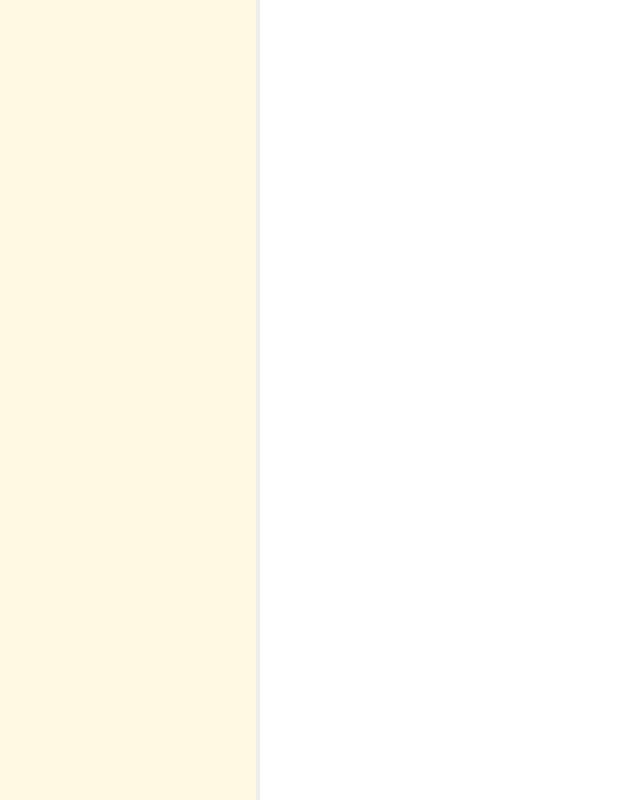
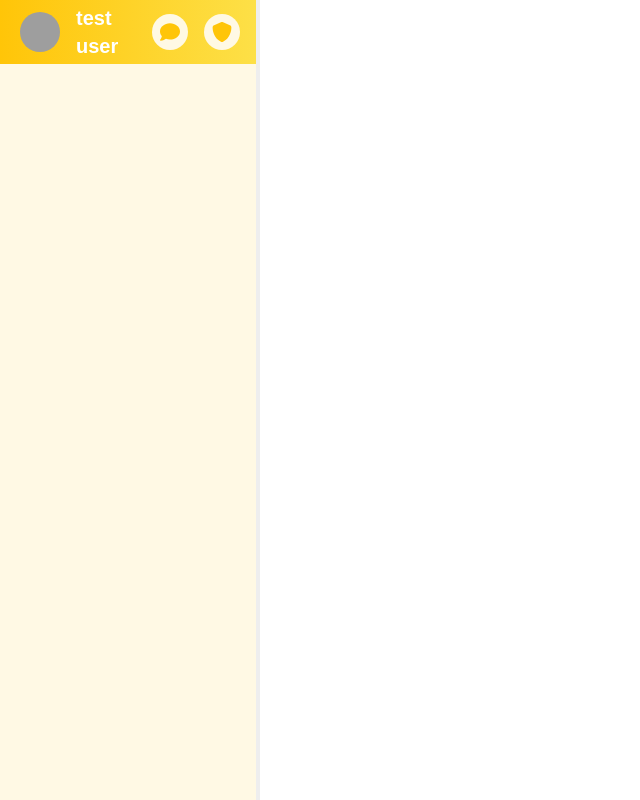
Before and after one commit to gheodn43/petmatch-app, a Next.js app: page /home in a window 1280 px wide. Shown: the whole page, without its empty margins (0-640 px from the left). Built offline with nearby package versions, Linux system fonts and the light colour scheme; grey boxes are pictures that could not be loaded; a web font is replaced by a local one.

Commit message:
add SideHeader in homepage

```diff
--- a/package.json
+++ b/package.json
@@ -10,6 +10,9 @@
   },
   "dependencies": {
     "@aws-sdk/client-dynamodb": "^3.651.1",
+    "@fortawesome/fontawesome-svg-core": "^6.6.0",
+    "@fortawesome/free-solid-svg-icons": "^6.6.0",
+    "@fortawesome/react-fontawesome": "^0.2.2",
     "@headlessui/react": "^2.1.8",
     "@react-oauth/google": "^0.12.1",
     "autoprefixer": "^10.4.20",
@@ -19,6 +22,7 @@
     "cookie": "^0.6.0",
     "cors": "^2.8.5",
     "dotenv": "^16.4.5",
+    "fontawesome": "^5.6.3",
     "jsonwebtoken": "^9.0.2",
     "jwt-decode": "^4.0.0",
     "next": "14.2.11",
--- a/src/app/api/auth/login/route.ts
+++ b/src/app/api/auth/login/route.ts
@@ -61,7 +61,7 @@ export async function POST(req: Request) {
     const accessTokenCookie = cookie.serialize('access_token', accessToken, {
       httpOnly: true,
       secure: process.env.NODE_ENV === 'production',
-      maxAge: 3600 * 24 * 7, // 1 tuần
+      maxAge: 3600 * 24 * 7,
       path: '/',
     });
 
@@ -71,7 +71,7 @@ export async function POST(req: Request) {
       user_name: user_name
     }), {
       secure: process.env.NODE_ENV === 'production',
-      maxAge: 3600 * 24 * 7, // 1 tuần
+      maxAge: 3600 * 24 * 7,
       path: '/',
     });
 
--- /dev/null
+++ b/src/app/home/@side/layout.tsx
@@ -0,0 +1,12 @@
+import React from "react";
+import SideHeader from "@/components/headers/sideHeader";
+export default function SideLayout({
+    children
+}: {
+    children: React.ReactNode
+}) {
+    return <>
+        <SideHeader/>
+        {children}
+    </>
+}
--- a/src/app/layout.tsx
+++ b/src/app/layout.tsx
@@ -1,7 +1,10 @@
 import type { Metadata } from "next";
 import { GoogleOAuthProvider } from '@react-oauth/google';
 import { Jomhuria } from 'next/font/google'
+import { config } from '@fortawesome/fontawesome-svg-core';
+import '@fortawesome/fontawesome-svg-core/styles.css';
 import "./globals.css";
+config.autoAddCss = false;
 const jomhuria = Jomhuria({
   weight: ['400'],
   style: ['normal'],
--- /dev/null
+++ b/src/components/headers/sideHeader.tsx
@@ -0,0 +1,37 @@
+'use client'
+import React, { useState } from 'react';
+import { FontAwesomeIcon } from '@fortawesome/react-fontawesome';
+import { faComment, faShield } from '@fortawesome/free-solid-svg-icons';
+type UserInfor = {
+    user_role: string;
+    user_name: string;
+    user_image: string;
+};
+
+export default function SideHeader() {
+    const getUserInfor = (): UserInfor => {
+        return {
+            user_role: 'free',
+            user_name: 'test user',
+            user_image: 'https://t3.ftcdn.net/jpg/02/00/90/24/360_F_200902415_G4eZ9Ok3Ypd4SZZKjc8nqJyFVp1eOD6V.jpg'
+        };
+    };
+
+    const [userInfor, setUserInfor] = useState<UserInfor>(getUserInfor());
+    return (
+        <div className="flex justify-between items-center bg-gradient-to-r from-secondary to-yellow-300 h-16 p-4 cursor-pointer">
+            <div className="flex items-center space-x-4 rounded-full  hover:bg-primary/35 py-1 pl-1 pr-4">
+                <img
+                    src={userInfor.user_image}
+                    alt={`${userInfor.user_name}'s avatar`}
+                    className="h-10 w-10 rounded-full"
+                />
+                <span className="responsive-text text-white font-bold">{userInfor.user_name}</span>
+            </div>
+            <div className='flex items-center space-x-4'>
+            <FontAwesomeIcon icon={faComment} className="text-secondary bg-primary p-2 rounded-full responsive-text hover:text-primary hover:bg-secondary" />
+            <FontAwesomeIcon icon={faShield} className="text-secondary bg-primary p-2 rounded-full responsive-text hover:text-primary hover:bg-secondary" />
+            </div>
+        </div>
+    );
+}
```
Also changed, not shown: 1 other file (tests, documents, lock files or other folders).
